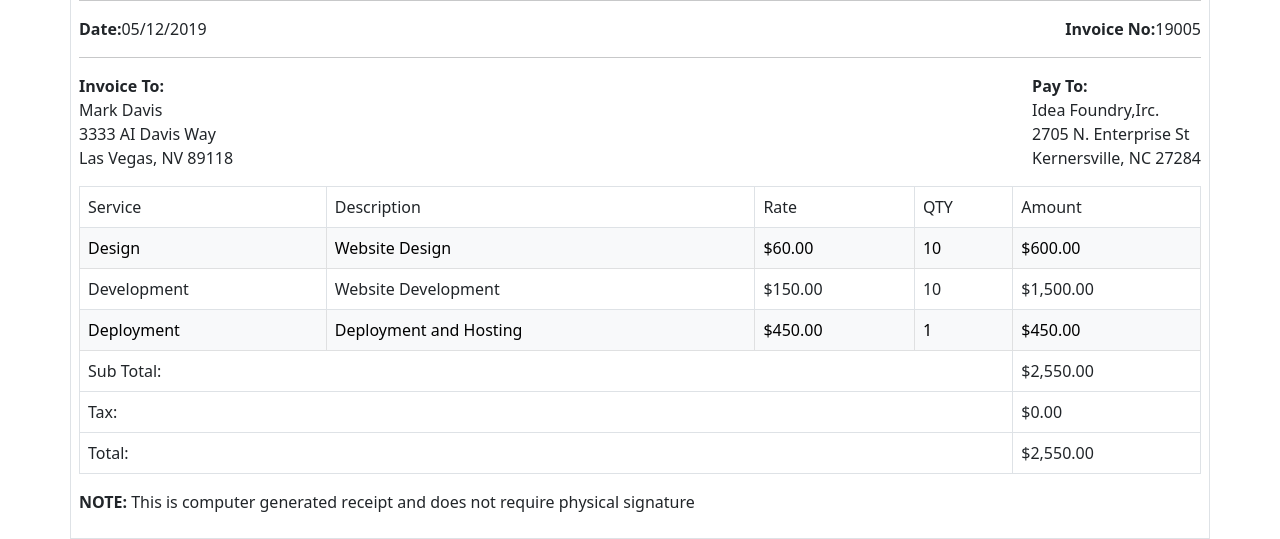
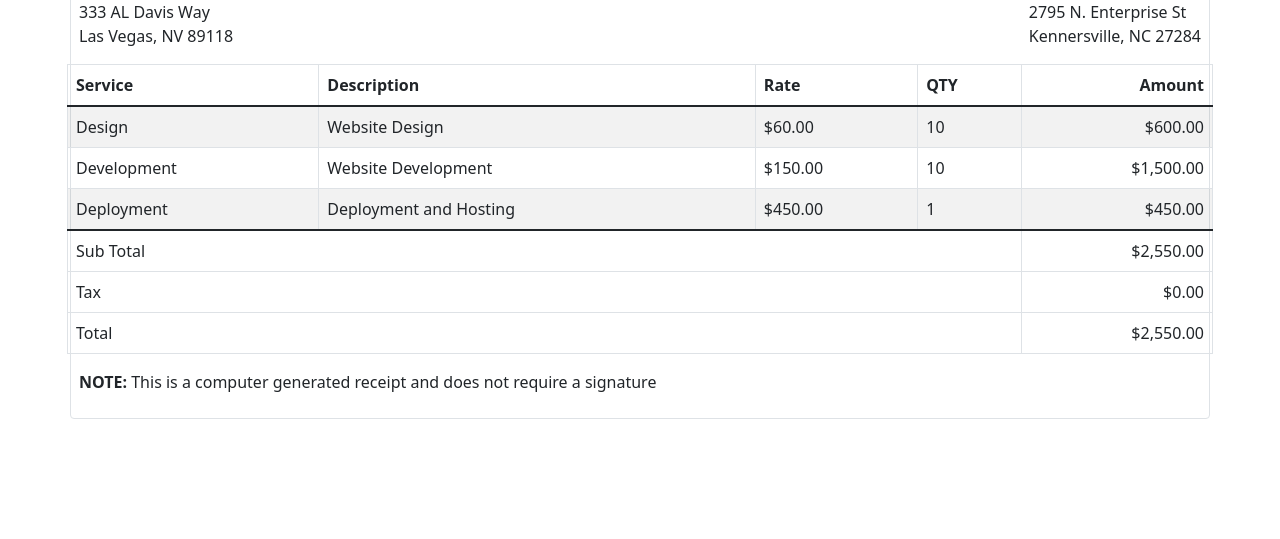
Before and after one commit to bruno-aviles/bootstrap-invoice, a plain HTML site: page index.html in a window 1280 px wide. Shown: the part 440-979 px from the top of the page. After the commit the page ends 859 px from the top, so only its background shows below. Drawn offline with nearby package versions, Linux system fonts and the light colour scheme.

Commit message:
solution for bootstrap invoice

```diff
--- a/css/site.css
+++ b/css/site.css
@@ -0,0 +1,16 @@
+.address {
+    font-size: .8rem;
+}
+
+@media only screen and (min-width: 768px) {
+    .address {
+        font-size: 1rem;
+    }
+}
+
+/* FONT-SIZE FOR PRINT PAGE */
+@media print {
+    .address {
+        font-size: 1rem;
+    }
+}
--- a/index.html
+++ b/index.html
@@ -1,125 +1,147 @@
-<!DOCTYPE html>
+<!doctype html>
 <html lang="en">
+
 <head>
+    <title>Solution:Bootstrap-Invoice</title>
+    <!-- Required meta tags -->
     <meta charset="utf-8">
-        <meta name="viewport" content="width=device-width, initial-scale=1.0">
-        <title>Exercise:Bootstrap-Invoice</title>
+    <meta name="viewport" content="width=device-width, initial-scale=1, shrink-to-fit=no">
 
-        <!-- BOOTSTRAP -->
-        <link href="https://cdn.jsdelivr.net/npm/bootstrap@5.1.3/dist/css/bootstrap.min.css" rel="stylesheet" integrity="sha384-1BmE4kWBq78iYhFldvKuhfTAU6auU8tT94WrHftjDbrCEXSU1oBoqyl2QvZ6jIW3" crossorigin="anonymous">
+    <!-- Bootstrap CSS -->
+    <link href="https://cdn.jsdelivr.net/npm/bootstrap@5.1.1/dist/css/bootstrap.min.css" rel="stylesheet"
+        integrity="sha384-F3w7mX95PdgyTmZZMECAngseQB83DfGTowi0iMjiWaeVhAn4FJkqJByhZMI3AhiU" crossorigin="anonymous">
     <link href="/css/site.css" rel="stylesheet">
 </head>
 
 <body>
-        <div class="container border p-2">
-            <!-- PRINT BUTTON -->
-            <div class="row p-3">
-                <div class="col d-flex justify-content-end">
+
+    <div class="container rounded p-2 border border-1">
+        <!-- BUTTON -->
+        <!-- "d-print-none" class will make the button disappear when the preview window displays how your form is going to print-->
+        <div class="d-flex justify-content-end mt-3 d-print-none">
             <button type="button" class="btn btn-dark" onclick="window.print()">Print this page</button>
         </div>
-            </div>
 
-            <!-- HERO HEADER -->
-            <div class="row">
-                <img src="/img/IdeaFoundryLogo.png" class="col-12 col-md-10">
-                <!-- <div class="col-m-10">
-                    <img src="/img/IdeaFoundryLogo.png">
+        <!-- LOGO HEADER -->
+        <!-- bootstrap 'row' class are natively flexbox -->
+        <div class="row align-items-center">
+            <img src="/img/IdeaFoundryLogo.png" title="Idea Foundry Logo" alt="Idea Foundry Logo" class="col-sm-7 d-flex justify-content-start">
+            <!-- CODER FOUNDRY IMAGE CODE -->
+            <!-- <div class="col-sm-7 d-flex justify-content-start">
+                <img src="/img/IdeaFoundryLogo.png" title="Idea Foundry Logo" alt="Idea Foundry Logo">
             </div> -->
-                <div class="col-12 col-md-2 d-flex align-items-center justify-content-end"">
-                    <h3>Client No: 4908</h3>
+
+            <div class="col-sm-5 d-flex justify-content-sm-end justify-content-start">
+                <!-- strong tag will make your text bold -->
+                <!-- USE A NON BREAKING SPACE &nbsp; to add a space between text -->
+                <strong>Customer:</strong>&nbsp;4908
             </div>
         </div>
         <hr>
         <!-- DATE/INVOICE -->
-            <div class="row row-cols-2">
-                <div class="col-12 col-md-6 d-flex justify-content-md-start"><span class="fw-bold">Date:</span>05/12/2019</div>
-                <div class="col col-md-6 d-flex justify-content-md-end"><span class="fw-bold">Invoice No:</span> 19005</div>
+        <div class="row row-cols-1 row-cols-sm-2">
+            <div class="col-sm-6 d-flex justify-content-start">
+                <strong>Date:</strong>&nbsp;5/12/2021
+            </div>
+            <div class="col-sm-6 d-flex justify-content-sm-end justify-content-start">
+                <strong>Invoice No:</strong>&nbsp;19005
+            </div>
         </div>
         <hr>
-            <!-- ADDRESS -->
-            <div class="row">
-                <div class="col d-flex justify-content-start">
-                    <p>
-                        <span class="fw-bold">Invoice To:</span><br>
+        <!-- INVOICE ADDRESS -->
+        <div class="row row-cols-md-2">
+            <div class="col-6 d-flex justify-content-start">
+                <div>
+                    <strong>Invoice To:</strong><br>
+                    <!-- SEMANTIC TAG address IS WHAT YOU SHOULD BE USING WHEN TYPING AN ADDRESS -->
+                    <address class="address">
                         Mark Davis<br>
-                        3333 AI Davis Way<br>
+                        333 AL Davis Way<br>
                         Las Vegas, NV 89118
-                    </p>
-                </div>
-                <div class="col d-flex justify-content-end">
-                    <p>
-                        <span class="fw-bold">Pay To:</span><br>
-                        Idea Foundry,Irc.<br>
-                        2705 N. Enterprise St<br>
-                        Kernersville, NC 27284
-                    </p>
+                    </address>
                 </div>
             </div>
-            <div class="table-responsive">
-                <table class="table table-bordered">
+            <div class="col-6 d-flex justify-content-end">
+                <div>
+                    <strong>Pay To:</strong><br>
+                    <address class="address">
+                        Idea Foundry, Inc.<br>
+                        2795 N. Enterprise St<br>
+                        Kennersville, NC 27284
+                    </address>
+                </div>
+            </div>
+        </div>
+
+        <!-- TABLE -->
+        <div class="row table-responsive">
+            <table class="table table-striped table-bordered">
+                <thead class="thead-dark">
+                    <tr>
+                        <th>Service</th>
+                        <th>Description</th>
+                        <th>Rate</th>
+                        <th>QTY</th>
+                        <th class="text-end">Amount</th>
+                    </tr>
+                </thead>
                 <tbody>
-                        <!-- HEAD -->
                     <tr>
-                            <td scope="col">Service</td>
-                            <td scope="col">Description</td>
-                            <td scope="col">Rate</td>
-                            <td scope="col">QTY</td>
-                            <td scope="col">Amount</td>
-                        </tr>
-                        <!-- ROW-1 -->
-                        <tr class="table-light">
                         <td>Design</td>
                         <td>Website Design</td>
                         <td>$60.00</td>
                         <td>10</td>
-                            <td>$600.00</td>
+                        <td class="text-end">$600.00</td>
                     </tr>
-                        <!-- ROW-2 -->
                     <tr>
                         <td>Development</td>
                         <td>Website Development</td>
                         <td>$150.00</td>
                         <td>10</td>
-                            <td>$1,500.00</td>
+                        <td class="text-end">$1,500.00</td>
                     </tr>
-                        <!-- ROW-3 -->
-                        <tr class="table-light">
+                    <tr>
                         <td>Deployment</td>
                         <td>Deployment and Hosting</td>
                         <td>$450.00</td>
                         <td>1</td>
-                            <td>$450.00</td>
-                        </tr>
-                        <!-- ROW-4 -->
-                        <tr>
-                            <td colspan="4">Sub Total:</td>
-                            <td>$2,550.00</td>
-                        </tr>
-                        <!-- ROW-5 -->
-                        <tr>
-                            <td colspan="4">Tax:</td>
-                            <td>$0.00</td>
-                        </tr>
-                        <!-- ROW-6 -->
-                        <tr>
-                            <td colspan="4">Total:</td>
-                            <td>$2,550.00</td>
+                        <td class="text-end">$450.00</td>
                     </tr>
                 </tbody>
+                <tfoot>
+                    <tr>
+                        <td colspan="4">Sub Total</td>
+                        <td class="text-end">$2,550.00</td>
+                    </tr>
+                    <tr>
+                        <td colspan="4">Tax</td>
+                        <td class="text-end">$0.00</td>
+                    </tr>
+                    <tr>
+                        <td colspan="4">Total</td>
+                        <td class="text-end">$2,550.00</td>
+                    </tr>
+                </tfoot>
             </table>
         </div>
 
-            <!-- NOTE -->
+        <!-- FOOTER -->
+        <footer>
             <div class="row">
-                <div class="col">
-                    <p><span class="fw-bold">NOTE:</span> This is computer generated receipt and does not require physical signature</p>
+                <div class="col-12">
+                    <p>
+                        <strong>NOTE:</strong>&nbsp;This is a computer generated receipt and does not require a signature
+                    </p>
                 </div>
             </div>
+        </footer>
 
     </div>
 
-        <!-- Bootstrap JavaScript -->
-        <script src="https://cdn.jsdelivr.net/npm/bootstrap@5.1.3/dist/js/bootstrap.bundle.min.js" integrity="sha384-ka7Sk0Gln4gmtz2MlQnikT1wXgYsOg+OMhuP+IlRH9sENBO0LRn5q+8nbTov4+1p" crossorigin="anonymous"></script>
+    <!-- Bootstrap JS -->
+    <script src="https://cdn.jsdelivr.net/npm/bootstrap@5.1.1/dist/js/bootstrap.bundle.min.js"
+        integrity="sha384-/bQdsTh/da6pkI1MST/rWKFNjaCP5gBSY4sEBT38Q/9RBh9AH40zEOg7Hlq2THRZ" crossorigin="anonymous">
+    </script>
 </body>
 
 </html>
```
Lines whose indentation alone changed are shown as unchanged.
